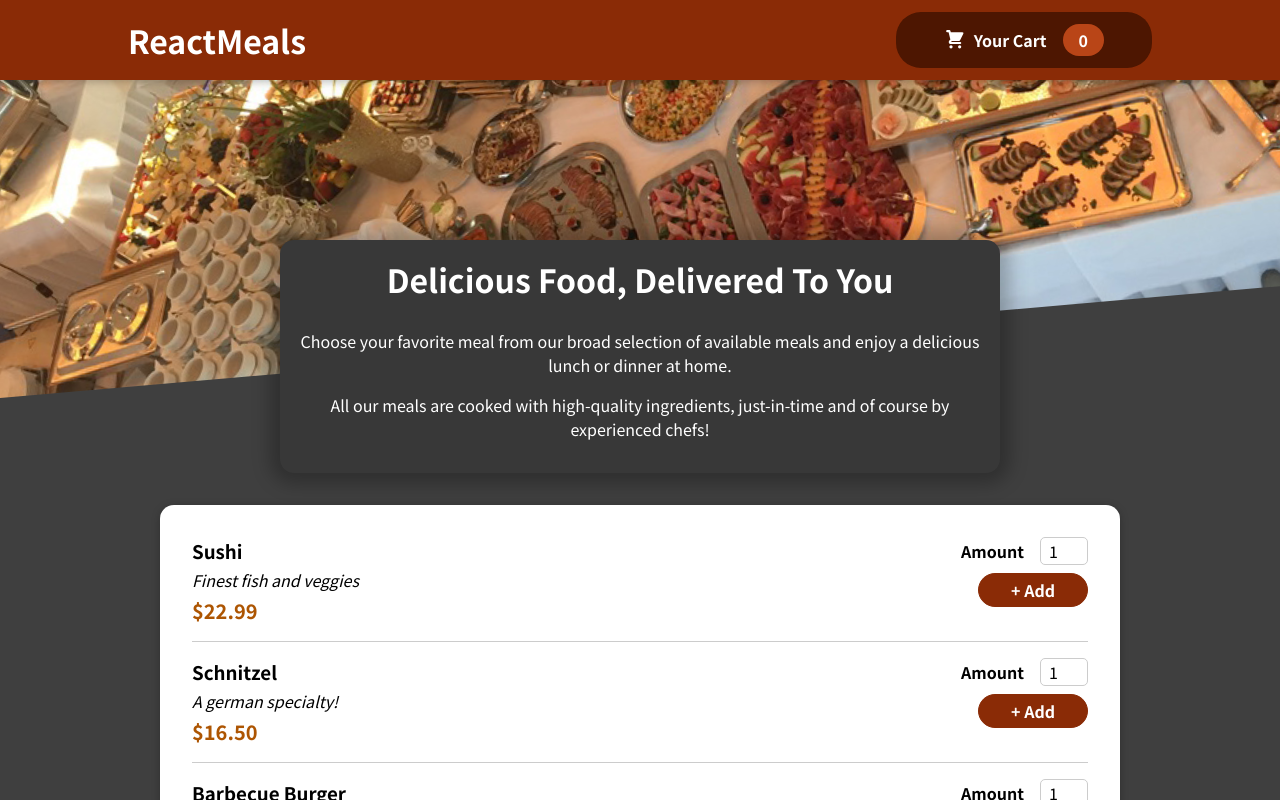
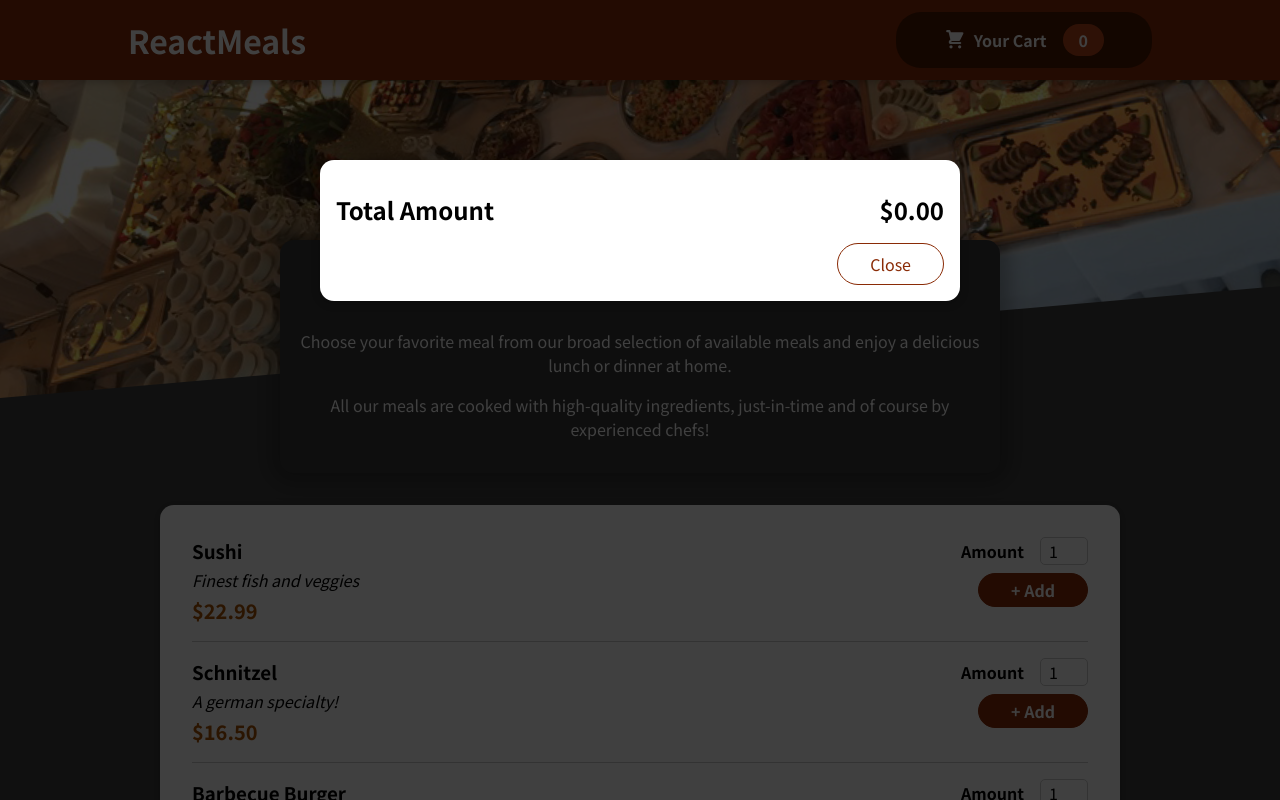
Before and after one commit to maga195-organization/reactjs-food-order, a React (Create React App) app: page / in a window 1280 px wide. Shown: the top 800 px of the page. Built offline with nearby package versions, Linux system fonts and the light colour scheme.

Commit message:
added cart modal

```diff
--- a/src/App.js
+++ b/src/App.js
@@ -4,6 +4,7 @@ import { useState } from 'react';
 import Header from './components/Layout/Header';
 import Meals from './components/Meals/Meals';
 import CartProvider from './store/CartProvider';
+import Cart from './components/Cart/Cart';
 
 function App() {
   const [cartIsShown, setCartIsShown] = useState(false);
@@ -18,7 +19,7 @@ function App() {
 
   return (
     <CartProvider>
-      {cartIsShown && <div>Cart...</div>}
+     <Cart />
       <Header onShowCart={showCartHandler} />
       <main>
         <Meals />
```
Also changed, not shown: 1 other file (tests, documents, lock files or other folders).
